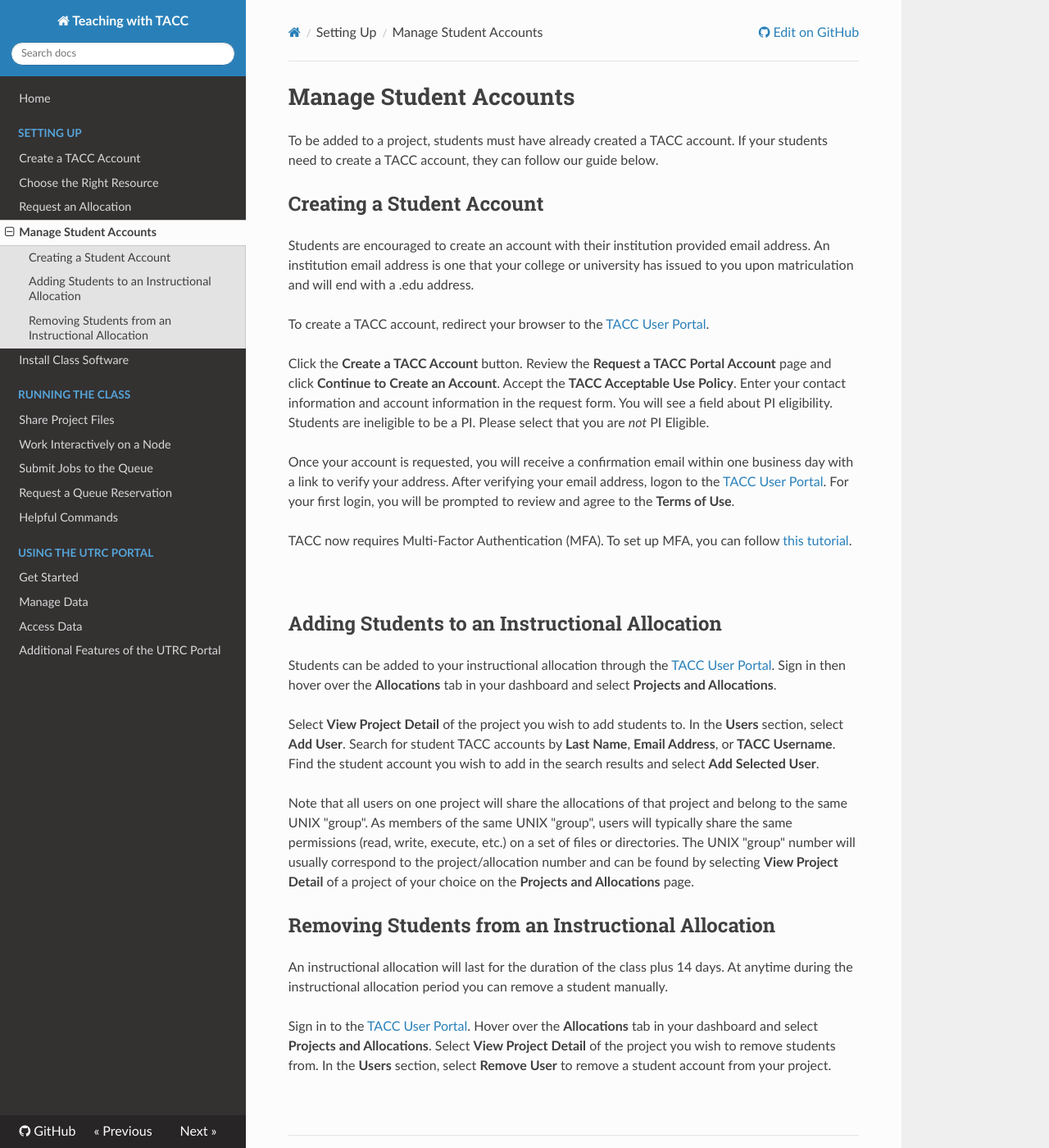
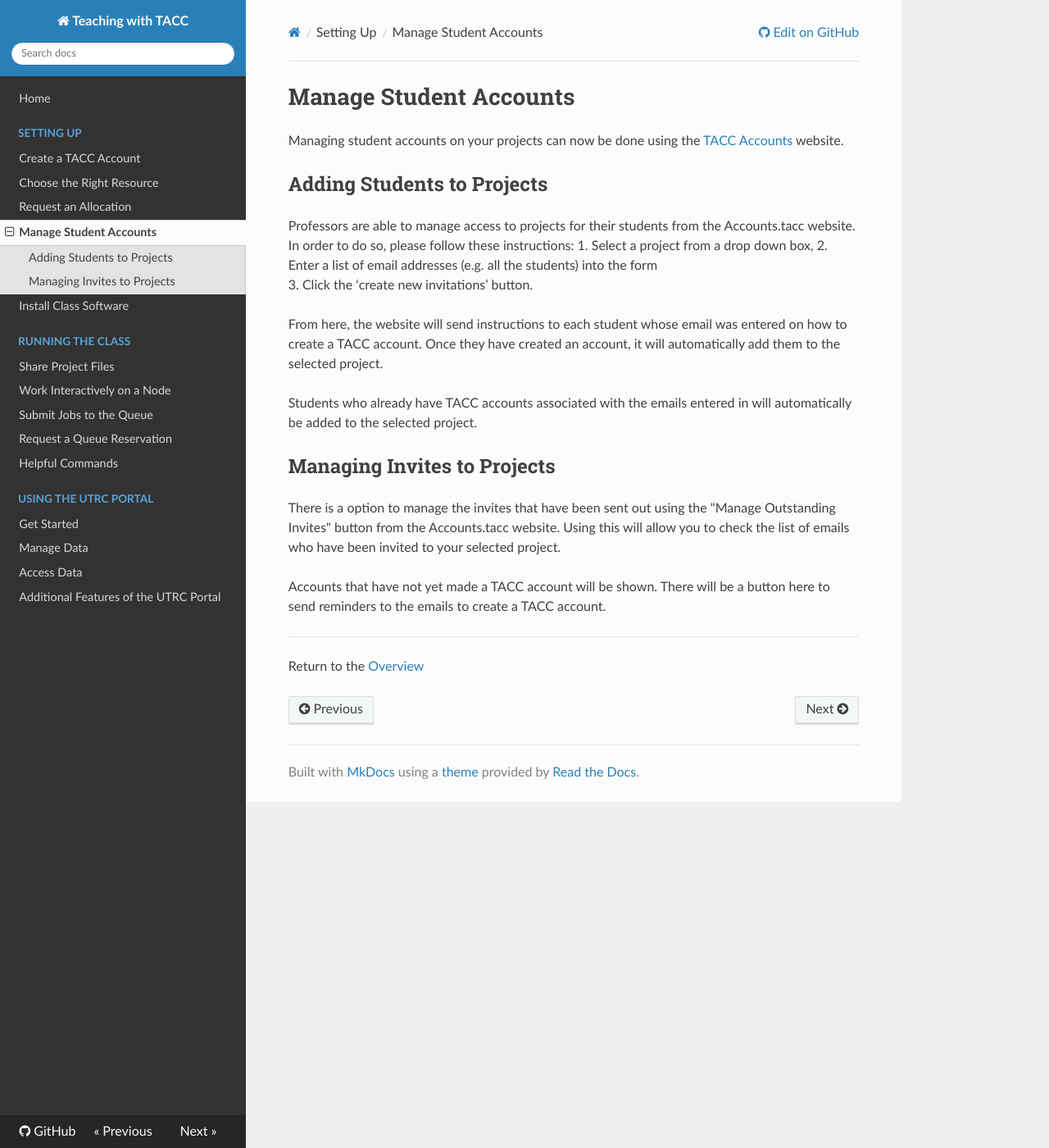
Before and after one commit to TACC/TeachingWithTACC, an MkDocs documentation site: the page built from docs/01.manage_accounts.md, in a window 1280 px wide and 1400 px high. Shown: the whole window at 82% size. Built offline with MkDocs 1.6.1, drawn with Linux system fonts in a browser that asks for light colours; nearby versions of some CDN libraries.

Commit message:
Added in Accounts.Tacc website instructions

```diff
--- a/docs/01.manage_accounts.md
+++ b/docs/01.manage_accounts.md
@@ -1,33 +1,28 @@
 # Manage Student Accounts
 
-To be added to a project, students must have already created a TACC account. If your students need to create a TACC account, they can follow our guide below.
+Managing student accounts on your projects can now be done using the [TACC Accounts](https://accounts.tacc.utexas.edu/) website.
 
-## Creating a Student Account
-Students are encouraged to create an account with their institution provided email address. An institution email address is one that your college or university has issued to you upon matriculation and will end with a .edu address.
+## Adding Students to Projects
 
-To create a TACC account, redirect your browser to the [TACC User Portal](https://portal.tacc.utexas.edu).
+Professors are able to manage access to projects for their students from the Accounts.tacc website.
+In order to do so, please follow these instructions:
+1.  Select a project from a drop down box,
+2.  Enter a list of email addresses (e.g. all the students) into the form
+3.  Click the ‘create new invitations’ button.
 
-Click the **Create a TACC Account** button. Review the **Request a TACC Portal Account** page and click **Continue to Create an Account**. Accept the **TACC Acceptable Use Policy**. Enter your contact information and account information in the request form. You will see a field about PI eligibility. Students are ineligible to be a PI. Please select that you are *not* PI Eligible.
+From here, the website will send instructions to each student whose email was entered on how to create a TACC account.
+Once they have created an account, it will automatically add them to the selected project.
 
-Once your account is requested, you will receive a confirmation email within one business day with a link to verify your address. After verifying your email address, logon to the [TACC User Portal](https://portal.tacc.utexas.edu). For your first login, you will be prompted to review and agree to the **Terms of Use**.
+Students who already have TACC accounts associated with the emails entered in will automatically be added to the selected project.
 
-TACC now requires Multi-Factor Authentication (MFA). To set up MFA, you can follow [this tutorial](https://portal.tacc.utexas.edu/tutorials/multifactor-authentication).
+## Managing Invites to Projects
 
-<br>
+There is a option to manage the invites that have been sent out using the "Manage Outstanding Invites" button from the Accounts.tacc website.
+Using this will allow you to check the list of emails who have been invited to your selected project.
 
-## Adding Students to an Instructional Allocation
-Students can be added to your instructional allocation through the [TACC User Portal](https://portal.tacc.utexas.edu). Sign in then hover over the **Allocations** tab in your dashboard and select **Projects and Allocations**.
+Accounts that have not yet made a TACC account will be shown.
+There will be a button here to send reminders to the emails to create a TACC account.
 
-Select **View Project Detail** of the project you wish to add students to. In the **Users** section, select **Add User**. Search for student TACC accounts by **Last Name**, **Email Address**, or **TACC Username**. Find the student account you wish to add in the search results and select **Add Selected User**.
-
-Note that all users on one project will share the allocations of that project and belong to the same UNIX "group". As members of the same UNIX "group", users will typically share the same permissions (read, write, execute, etc.) on a set of files or directories. The UNIX "group" number will usually correspond to the project/allocation number and can be found by selecting **View Project Detail** of a project of your choice on the **Projects and Allocations** page.
-
-## Removing Students from an Instructional Allocation
-An instructional allocation will last for the duration of the class plus 14 days. At anytime during the instructional allocation period you can remove a student manually.
-
-Sign in to the [TACC User Portal](https://portal.tacc.utexas.edu). Hover over the **Allocations** tab in your dashboard and select **Projects and Allocations**. Select **View Project Detail** of the project you wish to remove students from. In the **Users** section, select **Remove User** to remove a student account from your project.
-
-<br>
 
 ---
 Return to the [Overview](index.md)
```
